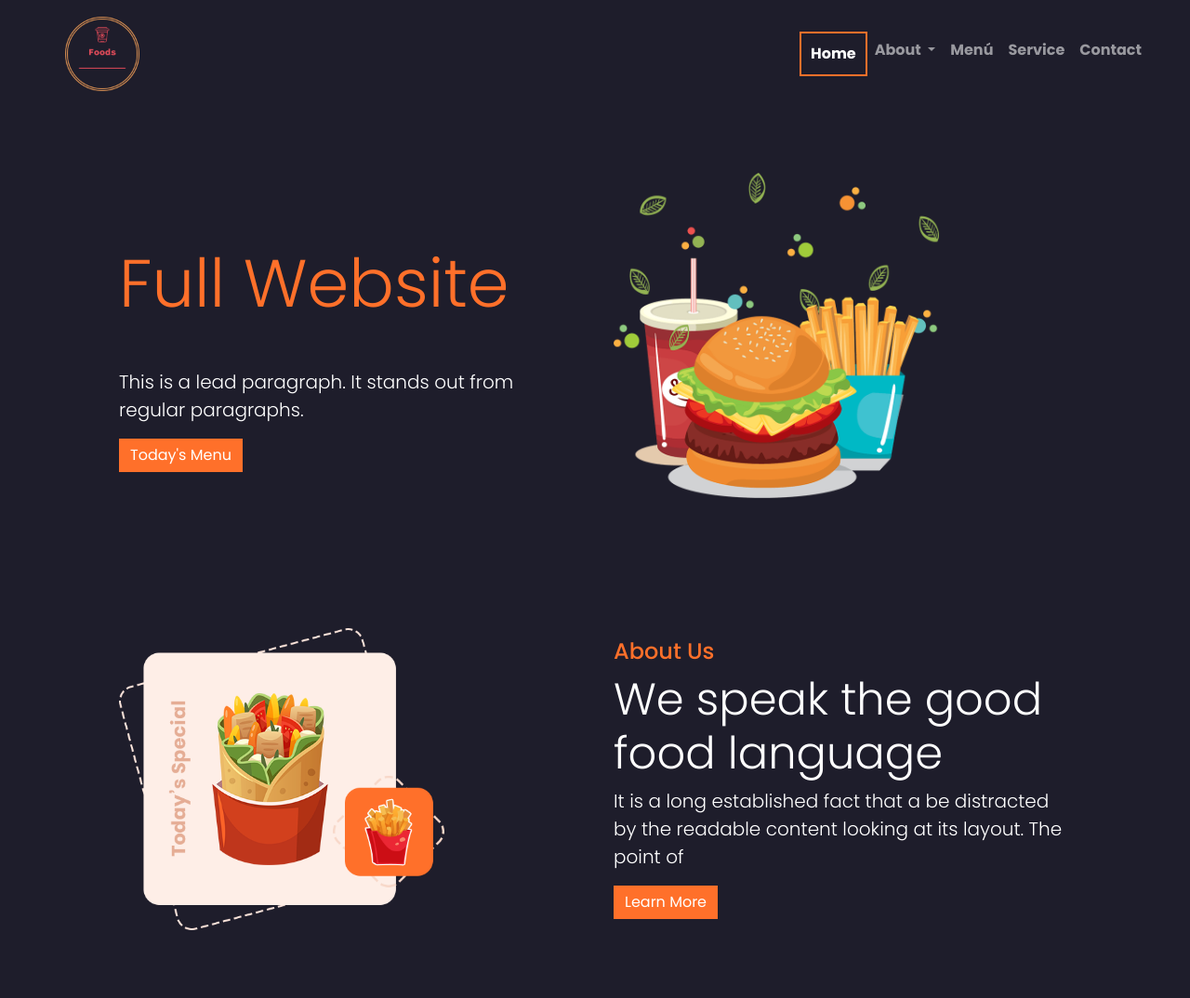
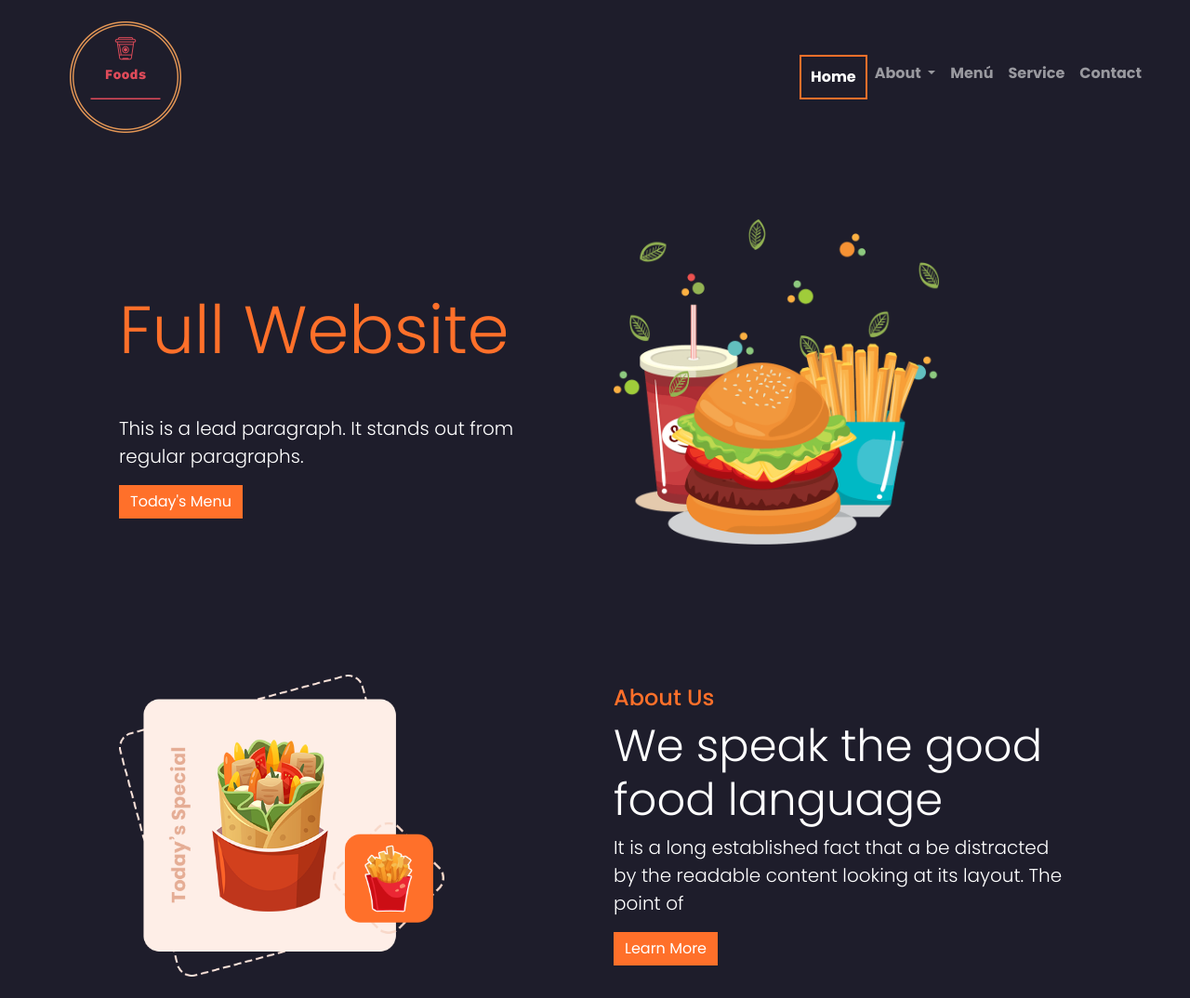
Before and after one commit to heisemberg/landingfoodflexgrid, a plain HTML site: page index.html in a window 1280 px wide. Shown: the top 1074 px of the page at 93% size. Drawn offline with nearby package versions, Linux system fonts and the light colour scheme.

Commit message:
actualizacion

```diff
--- a/index.html
+++ b/index.html
@@ -15,7 +15,7 @@
   <nav class="navbar navbar-expand-lg bg-body-tertiary bg-dark border-body" data-bs-theme="dark">
     <div class="container-fluid ">
       <a class="navbar-brand" href="#"></a>
-        <img src="Imagenes/logo_transparent.png" alt="Foods" width="100" height="100">
+        <img src="Imagenes/logo_transparent.png" alt="Foods" width="150" height="150">
       <button class="navbar-toggler" type="button" data-bs-toggle="collapse" data-bs-target="#navbarSupportedContent" aria-controls="navbarSupportedContent" aria-expanded="false" aria-label="Toggle navigation">
         <span class="navbar-toggler-icon"></span>
       </button>
```
